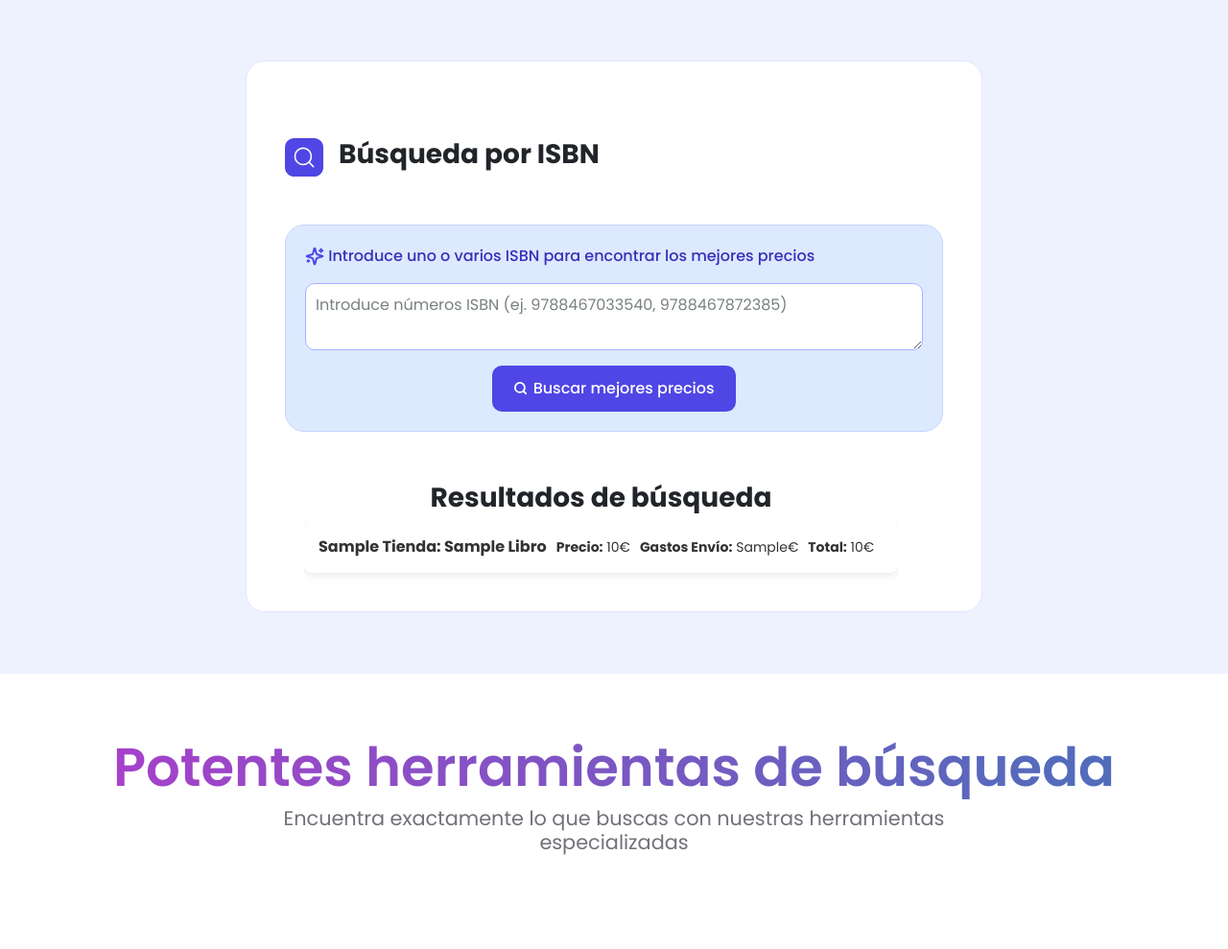
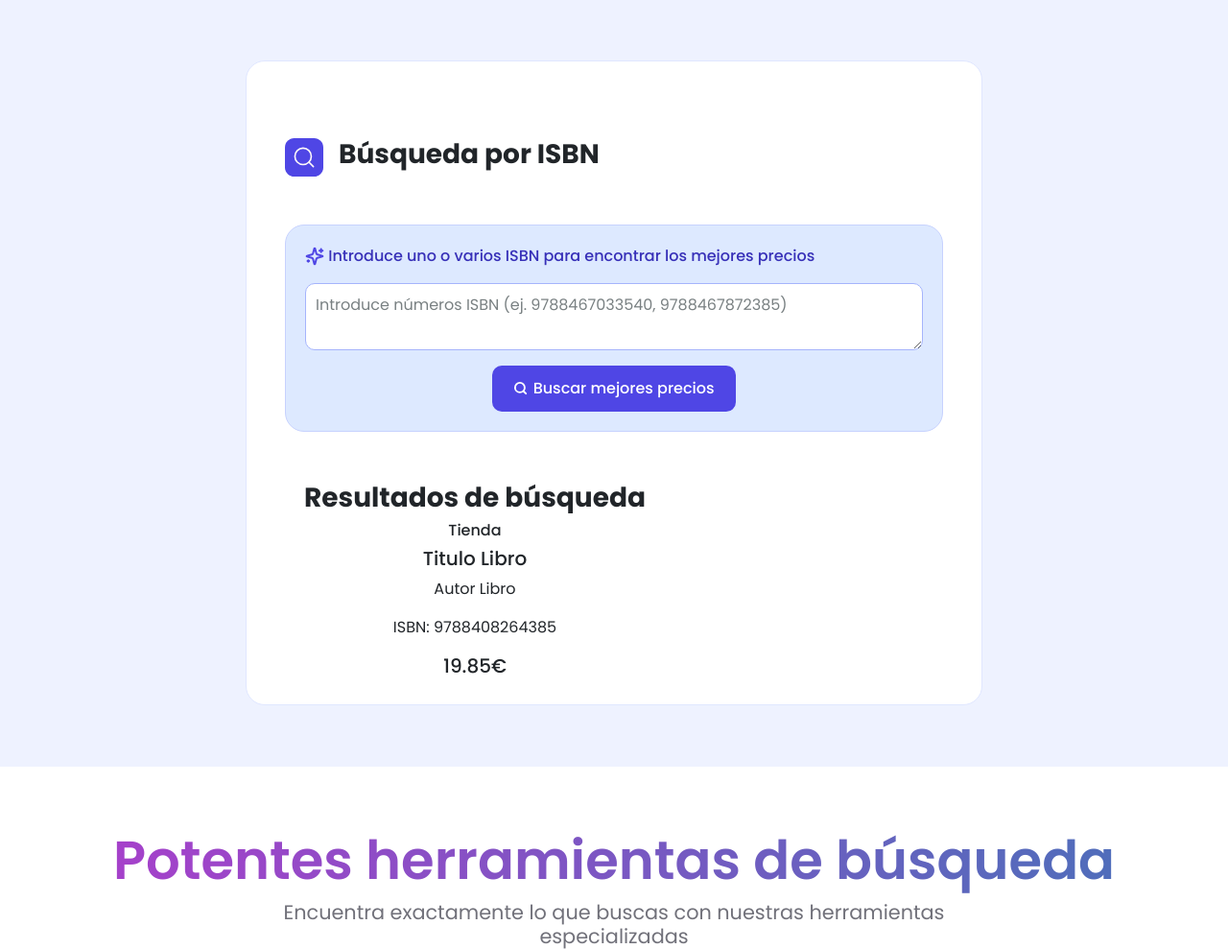
Before and after one commit to UFV-INGINF/BookHunt, a Flask app: template app/templates/index.html in a window 1280 px wide. Shown: the part 1262-2251 px from the top of the page at 96% size. Run offline with Flask 3, Linux system fonts and the light colour scheme; the template is opened without the code that fills it: most values are stand-ins (such as "Sample title", 1, 10 or a date in 2020).

Commit message:
Commit inicial rediseño listado libris

```diff
--- a/app/static/css/styles.css
+++ b/app/static/css/styles.css
@@ -383,54 +383,8 @@ html {
 
 .list-container {
     display: flex;
-    flex-wrap: wrap;
+    flex-direction: column;
     gap: 20px;
-}
-
-.book-item {
-    width: 100%;
-    background-color: #fff;
-    padding: 15px;
-    border-radius: 8px;
-    box-shadow: 0 2px 8px rgba(0, 0, 0, 0.1);
-    margin-bottom: 20px;
-}
-
-.book-link {
-    display: block;
-    text-decoration: none;
-    color: #333;
-}
-
-.book-info {
-    display: flex;
-    justify-content: space-between;
-    align-items: center;
-    font-size: 14px;
-    color: #333;
-}
-
-.book-info span {
-    margin-right: 10px;
-}
-
-.book-info strong {
-    font-weight: bold;
-}
-
-.book-item:hover {
-    background-color: #f1f1f1;
-    cursor: pointer;
-}
-
-.book-item:hover .book-info {
-    text-decoration: underline;
-}
-
-.store-name {
-    font-weight: bold;
-    font-size: 16px;
-    text-transform: capitalize;
 }
 
 
--- a/app/templates/index.html
+++ b/app/templates/index.html
@@ -324,21 +324,19 @@
           <h3>Resultados de búsqueda</h3>
           <div class="list-container">
             {% if libros %} {% for libro in libros %}
-            <div class="book-item">
-              <a href="{{ libro.enlace }}" class="book-link" target="_blank">
-                <div class="book-info">
-                  <span class="store-name"
-                    ><strong>{{ libro.tienda }}:</strong> {{ libro.nombre
-                    }}</span
-                  >
-                  <span><strong>Precio:</strong> {{ libro.precio }}€</span>
-                  <span
-                    ><strong>Gastos Envío:</strong> {{ libro.gastos_envio
-                    }}€</span
-                  >
-                  <span><strong>Total:</strong> {{ libro.total }}€</span>
-                </div>
-              </a>
+            <div class="result-container">
+              <div class="pill-tienda">
+                <h6>Tienda</h6>
+              </div>
+              <div class="container-info-libro">
+                <h5>Titulo Libro</h5>
+                <p>Autor Libro</p>
+                <p>ISBN: 9788408264385</p>
+              </div>
+              <div class="container-precios">
+                <div class="container-info-precios"></div>
+              </div>
+              <h5>19.85€</h5>
             </div>
             {% endfor %} {% else %}
             <p>No se han encontrado libros.</p>
```
